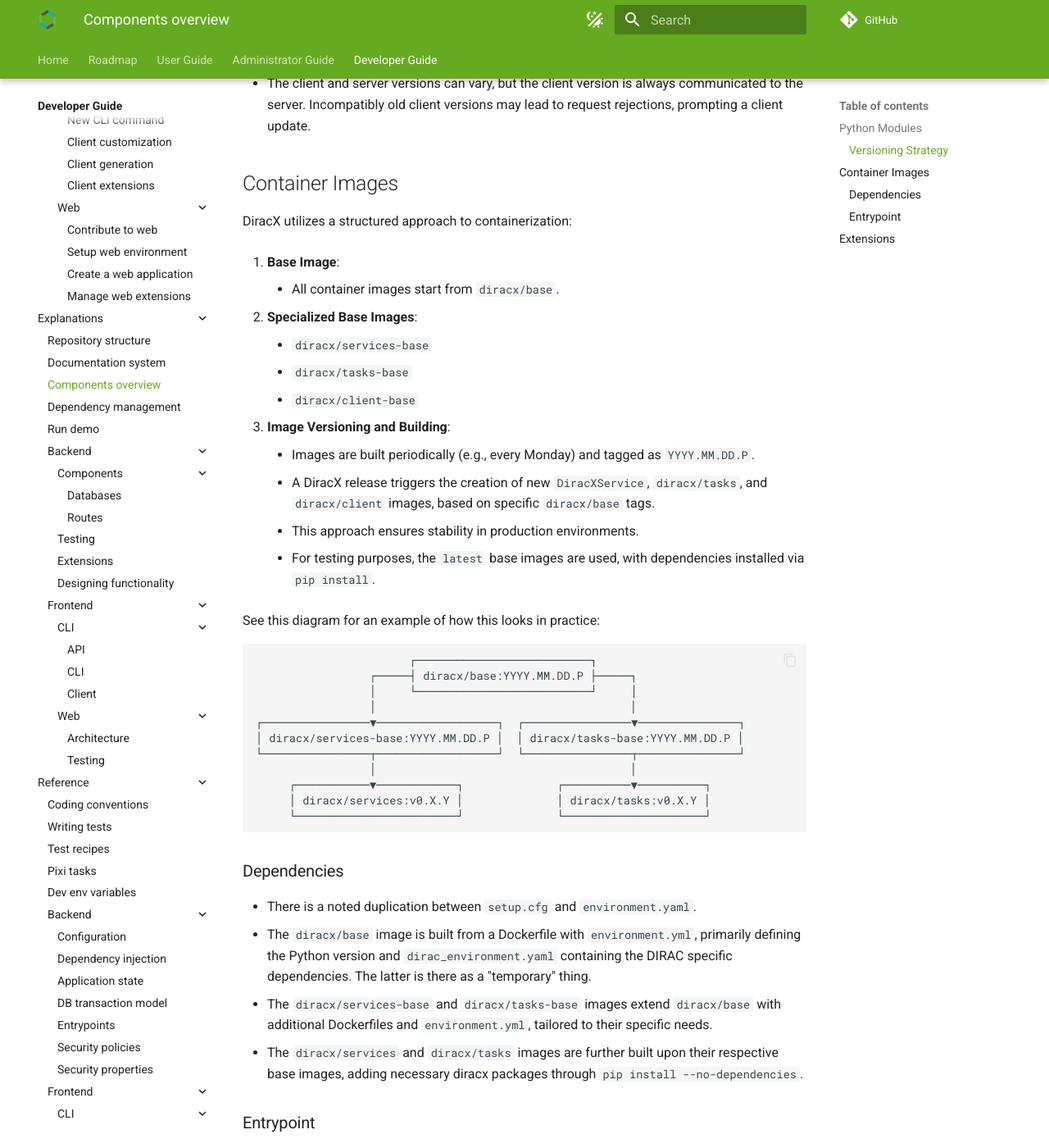
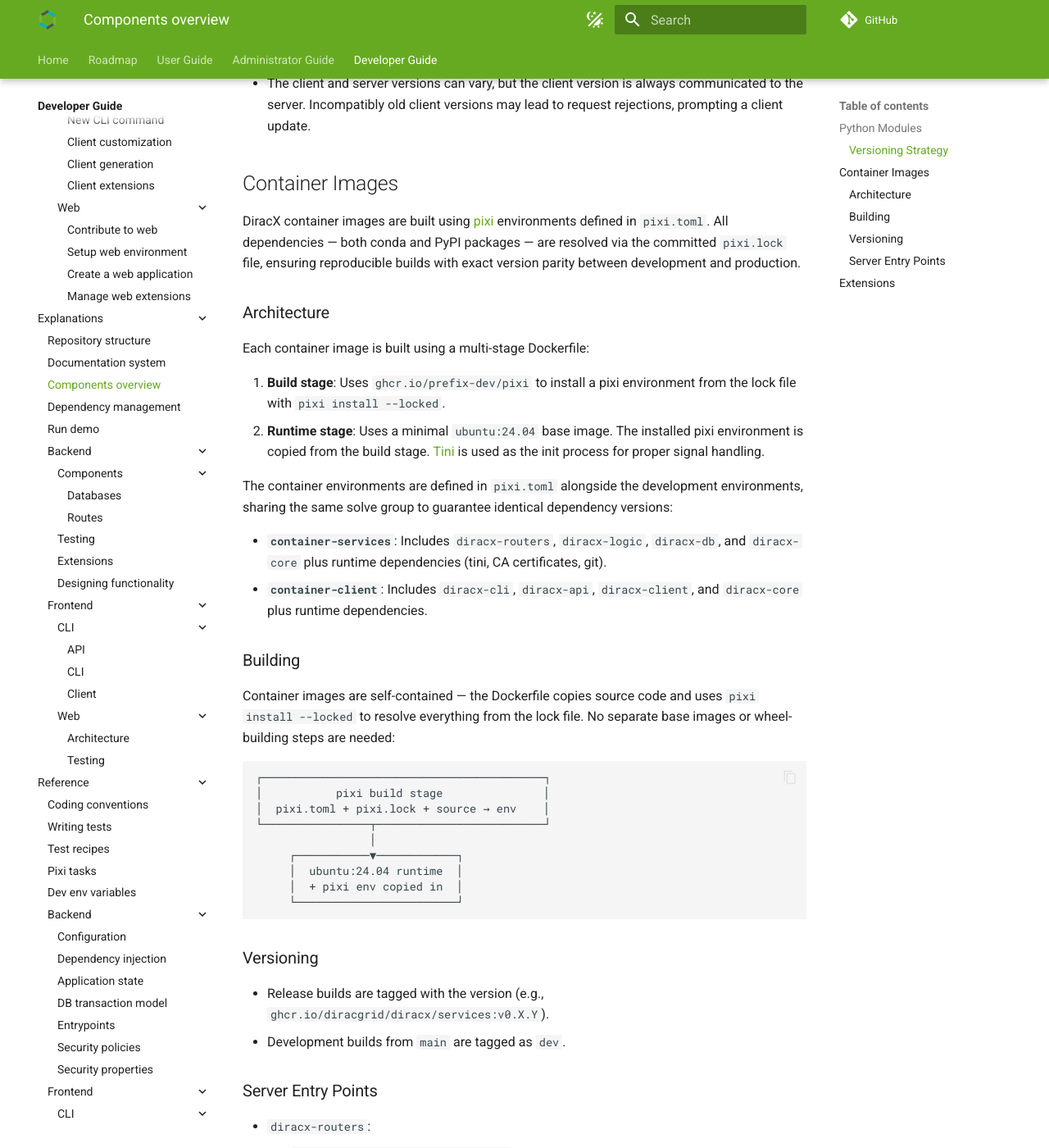
Before and after one commit to DIRACGrid/diracx, an MkDocs documentation site: the page built from docs/dev/explanations/components/index.md, in a window 1280 px wide and 1400 px high, scrolled down 1455 px. Shown: the whole window at 82% size. Built offline with MkDocs 1.6.1 and Material for MkDocs 9.7.7, drawn with Linux system fonts in a browser that asks for light colours; plug-ins that fetch from the network failed and are left out; comment, search, counter and statistics services are not loaded; some of the changed text lies outside the part shown.

Commit message:
feat: replace container base images with pixi-managed environments
Move container builds from the multi-repo base image approach (micromamba
+ conda environment.yml + pip install --no-deps) to self-contained
multi-stage Dockerfiles using pixi environments from the committed lock
file. This ensures reproducible builds with exact version parity between
development and production.

````diff
--- a/.pre-commit-config.yaml
+++ b/.pre-commit-config.yaml
@@ -28,6 +28,7 @@ repos:
       - id: check-yaml
         args: ["--unsafe"]
       - id: check-added-large-files
+        exclude: pixi\.lock$
 
   - repo: https://github.com/astral-sh/ruff-pre-commit
     rev: "v0.15.2"
@@ -66,6 +67,7 @@ repos:
     hooks:
       - id: codespell
         args: ["-w"]
+        exclude: pixi\.lock$
 
   - repo: https://github.com/adamchainz/blacken-docs
     rev: 1.20.0
--- a/docs/dev/explanations/components/index.md
+++ b/docs/dev/explanations/components/index.md
@@ -81,57 +81,48 @@ flowchart BT
 
 ## Container Images
 
-DiracX utilizes a structured approach to containerization:
+DiracX container images are built using [pixi](https://pixi.sh/) environments defined in `pixi.toml`. All dependencies — both conda and PyPI packages — are resolved via the committed `pixi.lock` file, ensuring reproducible builds with exact version parity between development and production.
 
-1. **Base Image**:
+### Architecture
 
-    - All container images start from `diracx/base`.
+Each container image is built using a multi-stage Dockerfile:
 
-2. **Specialized Base Images**:
+1. **Build stage**: Uses `ghcr.io/prefix-dev/pixi` to install a pixi environment from the lock file with `pixi install --locked`.
+2. **Runtime stage**: Uses a minimal `ubuntu:24.04` base image. The installed pixi environment is copied from the build stage. [Tini](https://github.com/krallin/tini) is used as the init process for proper signal handling.
 
-    - `diracx/services-base`
-    - `diracx/tasks-base`
-    - `diracx/client-base`
+The container environments are defined in `pixi.toml` alongside the development environments, sharing the same solve group to guarantee identical dependency versions:
 
-3. **Image Versioning and Building**:
+- **`container-services`**: Includes `diracx-routers`, `diracx-logic`, `diracx-db`, and `diracx-core` plus runtime dependencies (tini, CA certificates, git).
+- **`container-client`**: Includes `diracx-cli`, `diracx-api`, `diracx-client`, and `diracx-core` plus runtime dependencies.
 
-    - Images are built periodically (e.g., every Monday) and tagged as `YYYY.MM.DD.P`.
-    - A DiracX release triggers the creation of new `DiracXService`, `diracx/tasks`, and `diracx/client` images, based on specific `diracx/base` tags.
-    - This approach ensures stability in production environments.
-    - For testing purposes, the `latest` base images are used, with dependencies installed via `pip install`.
+### Building
 
-See this diagram for an example of how this looks in practice:
+Container images are self-contained — the Dockerfile copies source code and uses `pixi install --locked` to resolve everything from the lock file. No separate base images or wheel-building steps are needed:
 
 ```
-                       ┌──────────────────────────┐
-                 ┌─────┤ diracx/base:YYYY.MM.DD.P ├─────┐
-                 │     └──────────────────────────┘     │
-                 │                                      │
-┌────────────────▼──────────────────┐  ┌────────────────▼───────────────┐
-│ diracx/services-base:YYYY.MM.DD.P │  │ diracx/tasks-base:YYYY.MM.DD.P │
-└────────────────┬──────────────────┘  └────────────────┬───────────────┘
-                 │                                      │
-     ┌───────────▼────────────┐              ┌──────────▼──────────┐
-     │ diracx/services:v0.X.Y │              │ diracx/tasks:v0.X.Y │
-     └────────────────────────┘              └─────────────────────┘
-
+┌──────────────────────────────────────────┐
+│           pixi build stage               │
+│  pixi.toml + pixi.lock + source → env    │
+└────────────────┬─────────────────────────┘
+                 │
+     ┌───────────▼────────────┐
+     │  ubuntu:24.04 runtime  │
+     │  + pixi env copied in  │
+     └────────────────────────┘
 ```
 
-### Dependencies
+### Versioning
 
-- There is a noted duplication between `setup.cfg` and `environment.yaml`.
-- The `diracx/base` image is built from a Dockerfile with `environment.yml`, primarily defining the Python version and `dirac_environment.yaml` containing the DIRAC specific dependencies. The latter is there as a "temporary" thing.
-- The `diracx/services-base` and `diracx/tasks-base` images extend `diracx/base` with additional Dockerfiles and `environment.yml`, tailored to their specific needs.
-- The `diracx/services` and `diracx/tasks` images are further built upon their respective base images, adding necessary diracx packages through `pip install --no-dependencies`.
+- Release builds are tagged with the version (e.g., `ghcr.io/diracgrid/diracx/services:v0.X.Y`).
+- Development builds from `main` are tagged as `dev`.
 
-### Entrypoint
-
-TODO: document the entry point
+### Server Entry Points
 
 - `diracx-routers`:
     - `diracx.diracx_min_client_version` entry-point defines the diracx minimum client version required by the server to prevent issues. This also searches for extension names instead of `diracx`. The minimum version number has to be updated in `diracx-routers/src/__init.py__`
 
 ## Extensions
 
-- Extensions will extend one or more of `diracx`, `diracx-routers`, `diracx-tasks` images (e.g. `lhcbdiracx`, `lhcbdiracx-routers`, `lhcbdiracx-tasks`).
-- Extensions provide a corresponding container image based on a specific release of the corresponding DiracX image.
+Extensions (e.g., Gubbins, LHCbDIRACX) provide their own `pixi.toml` and `pixi.lock` with container environments that pull in both the extension and upstream DiracX packages transitively.
+
+The extension container Dockerfile follows the same multi-stage pixi pattern, built from the extension's own source directory.
````
Also changed, not shown: pixi.toml (+20 -1 lines), 10 other files.
